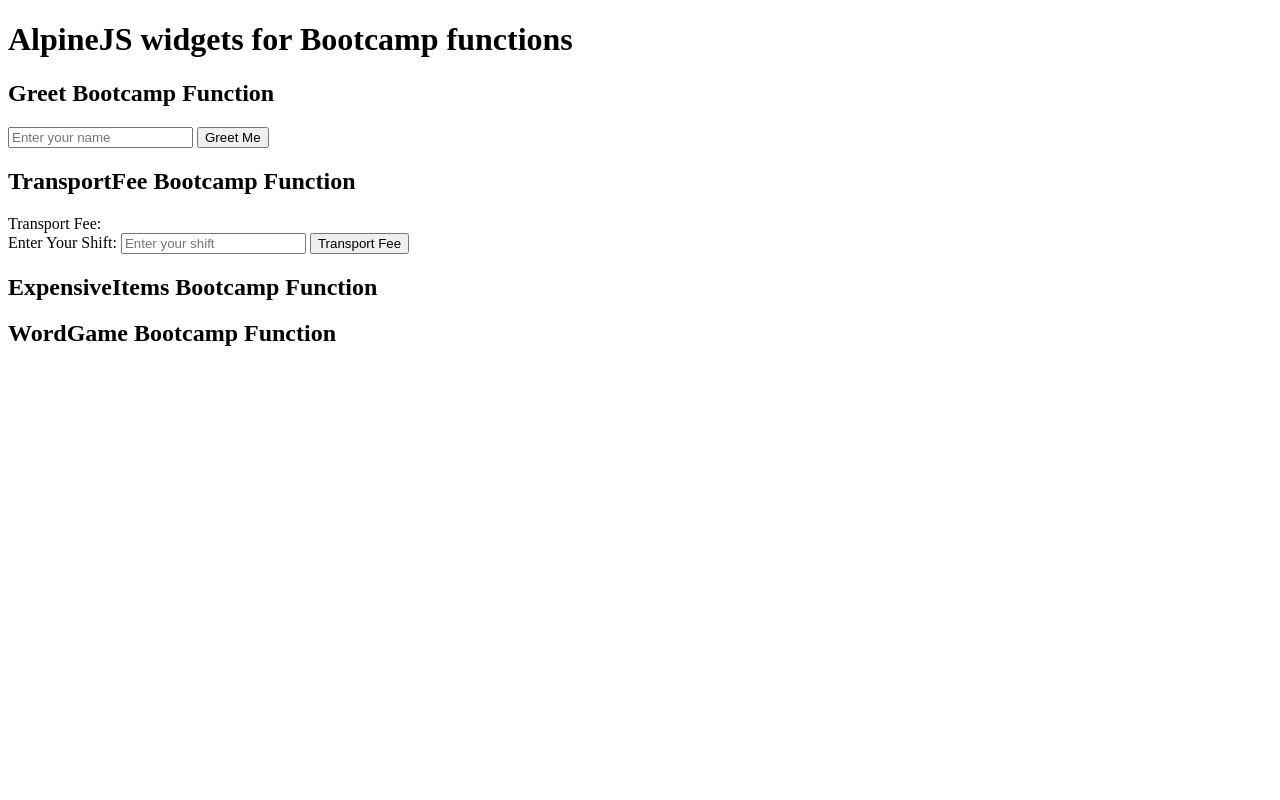
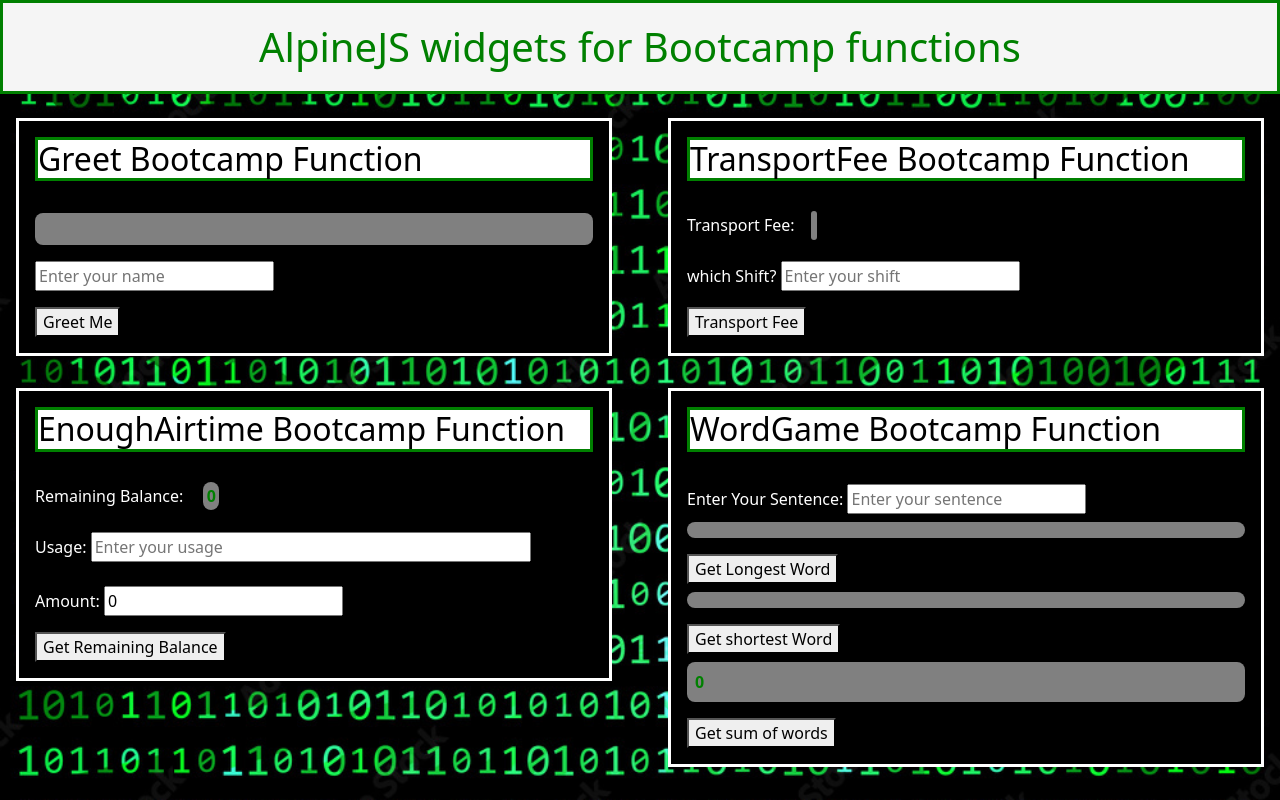
Before and after one commit to TshepoMagagula/alpinejs-bootcamp-widgets, a plain HTML site: page index.html in a window 1280 px wide. Drawn offline with nearby package versions, Linux system fonts and the light colour scheme.

Commit message:
final commit

```diff
--- /dev/null
+++ b/enoughAirtime.js
@@ -0,0 +1,19 @@
+function enoughAirtime(Usage, AirTime){
+    const ArrUsage = Usage.split(",");
+    for(let i = 0; i <  ArrUsage.length; i++){
+        let CustAction = ArrUsage[i].trim();
+        if(CustAction === "call" && AirTime > 1.88){
+            AirTime -= 1.88;
+        }
+        else if(CustAction === "sms" && AirTime > 0.75){
+            AirTime -= 0.75;
+        }
+        else if(CustAction === "data" && AirTime > 12){
+            AirTime -= 12;
+        }
+        else{
+            AirTime = 0;
+        }
+      }
+    return "R" + AirTime.toFixed(2);
+}
--- a/expensiveItems.js
+++ /dev/null
@@ -1,10 +0,0 @@
-function findItemsOver20(list){
-    var itemsOver20 = [];
-    for(let i=0; i<list.length; i++){
-    const listItem = list[i];
-    if(listItem.qty > 20){
-        itemsOver20.push(listItem);
-    }
-  }
-  return itemsOver20;
-}
--- a/index.html
+++ b/index.html
@@ -4,35 +4,96 @@
     <meta charset="UTF-8">
     <meta name="viewport" content="width=device-width, initial-scale=1.0">
     <title>Bootcamp-Widgets</title>
+    <link href="https://cdn.jsdelivr.net/npm/bootstrap@5.3.0-alpha3/dist/css/bootstrap.min.css" rel="stylesheet" integrity="sha384-KK94CHFLLe+nY2dmCWGMq91rCGa5gtU4mk92HdvYe+M/SXH301p5ILy+dN9+nJOZ" crossorigin="anonymous">
+    <link rel="stylesheet" type="text/css" href="style.css">
     <script src="//unpkg.com/alpinejs" defer></script>
     <script src="greet.js"></script>
     <script src="transportFee.js"></script>
-    <script src="expensiveItems.js"></script>
     <script src="wordGame.js"></script>
+    <script src="enoughAirtime.js"></script>
+
 </head>
 <body>
     <h1>AlpineJS widgets for Bootcamp functions</h1>
-    <div x-data="greet">
+    <div class="row">
+        <div class="col">
+            <div class="greet" x-data="greet">
                 <h2>Greet Bootcamp Function</h2>
-        <div x-text="greeting"></div>
-        <input class="userName" x-model="name" type="text" placeholder="Enter your name">
+                <div x-text="greeting" style="background-color:gray; font-weight: bolder;
+                margin-bottom: 1em; padding: 1em; border-radius: 0.5em; color: green;"></div>
+                <input class="userName" x-model="name" type="text" placeholder="Enter your name"
+                style="margin-bottom: 1em;">
+                <br>
                 <button @click="greet()">Greet Me</button>
             </div>
-    <div x-data="transportFee">
+        </div>
+        <div class="col">
+            <div class="transportFee" x-data="transportFee">
                 <h2>TransportFee Bootcamp Function</h2>
-        <div>
+                <div style="margin-bottom: 1em;">
                     <span>Transport Fee: </span>
-            <span x-text="returnMsg"></span>
+                    <span x-text="returnMsg" style="background-color:gray; font-weight: bolder;
+                     margin: 1em; padding: 0.2em; border-radius: 0.5em; color: green;"></span>
                 </div>
-        <span>Enter Your Shift: </span>
-        <input type="text" placeholder="Enter your shift" x-model="shift">
+                <span>which Shift? </span>
+                <input type="text" placeholder="Enter your shift" x-model="shift"
+                style="margin-top: 0.5em; margin-bottom: 1em;">
+                <br>
                 <button @click="transportFee()">Transport Fee</button>
             </div>
-    <div>
-        <h2>ExpensiveItems Bootcamp Function</h2>
+        </div>
+    </div>
+    <div class="row">
+        <div class="col">
+            <div class="enoughAirtime" x-data="{ usage: '', airtime: 0,
+            remainingBalance: 0}">
+                <h2>EnoughAirtime Bootcamp Function</h2>
+                <div style="margin-bottom: 1em;">
+                    <span>Remaining Balance: </span>
+                    <span x-text="remainingBalance" style="background-color:gray; font-weight: bolder;
+                     margin: 1em; padding: 0.2em; border-radius: 0.5em; color: green;"></span>
                 </div>
                 <div>
+                    <span>Usage: </span>
+                <input type="text" placeholder="Enter your usage" x-model="usage"
+                style="margin-top: 0.5em; margin-bottom: 1em; width: 79%;">
+                </div>
+                <span>Amount: </span>
+                <input type="text" placeholder="Enter Airtime balance" x-model="airtime"
+                style="margin-top: 0.5em; margin-bottom: 1em;">
+                <br>
+                <button @click="remainingBalance=enoughAirtime(usage, airtime)">Get Remaining Balance</button>
+            </div>
+        </div>
+        <div class="col">
+            <div class="wordGame" x-data=" {  sentence: '',
+            longestWrd: '',
+            shortestWrd: '',
+            wrdLengths: 0 }">
             <h2>WordGame Bootcamp Function</h2>
+            Enter Your Sentence: <input type="text"
+            placeholder="Enter your sentence" x-model="sentence">
+            <div>
+                <div style="background-color:gray; font-weight: bolder; margin-bottom: 1em;
+                padding: 0.5em; margin-top: 0.5em; border-radius: 0.5em; color: green;"
+                x-text="longestWrd"></div>
+                <button @click="longestWrd=longestWord(sentence)">Get Longest Word</button>
             </div>
+            <div>
+                <div style="background-color:gray; font-weight: bolder; margin-bottom: 1em;
+                padding: 0.5em; margin-top: 0.5em; border-radius: 0.5em; color: green;"
+                x-text="shortestWrd"></div>
+                <button @click="shortestWrd=shortestWord(sentence)">Get shortest Word</button>
+            </div>
+            <div>
+                <div style="background-color:gray; font-weight: bolder; margin-bottom: 1em;
+                padding: 0.5em; margin-top: 0.5em; border-radius: 0.5em; color: green;"
+                 x-text="wrdLengths"></div>
+                <button @click="wrdLengths=wordLengths(sentence)">Get sum of words</button>
+            </div>
+            </div>
+        </div>
+    </div>
+
 </body>
 </html>
--- /dev/null
+++ b/style.css
@@ -0,0 +1,53 @@
+body {
+    background-image: url(images/matrix.jpg);
+    background-repeat: no-repeat;
+    background-size: cover;
+}
+
+h1 {
+    background-color: whitesmoke;
+    color: green;
+    text-align: center;
+    padding: 0.5em;
+    margin-top: 0;
+    border: solid green;
+}
+
+h2 {
+    background-color: white;
+    color: black;
+    border: solid green;
+    margin-bottom: 1em;
+}
+
+.enoughAirtime {
+    background-color: black;
+    color: white;
+    border: solid white;
+    padding: 1em;
+    margin: 1em;
+}
+
+.greet {
+    background-color: black;
+    color: white;
+    border: solid white;
+    padding: 1em;
+    margin: 1em;
+}
+
+.transportFee {
+    background-color: black;
+    color: white;
+    border: solid white;
+    padding: 1em;
+    margin: 1em;
+}
+
+.wordGame {
+    background-color: black;
+    color: white;
+    border: solid white;
+    padding: 1em;
+    margin: 1em;
+}
--- a/transportFee.js
+++ b/transportFee.js
@@ -5,8 +5,11 @@
     else if(shift === "afternoon"){
       return "R10";
     }
+    else if(shift === "nightshift"){
+        return "free";
+    }
     else{
-      return "free";
+      alert ("A shift can only be 'morning', 'afternoon', or 'nightshift'.");
     }
 }
 
```
Also changed, not shown: images/bin.jpg (added), images/binary.jpg (added), images/matrix.jpg (added), images/matrix2.jpg (added), wordGame.js (line endings or trailing spaces). Lines whose indentation alone changed are shown as unchanged.
